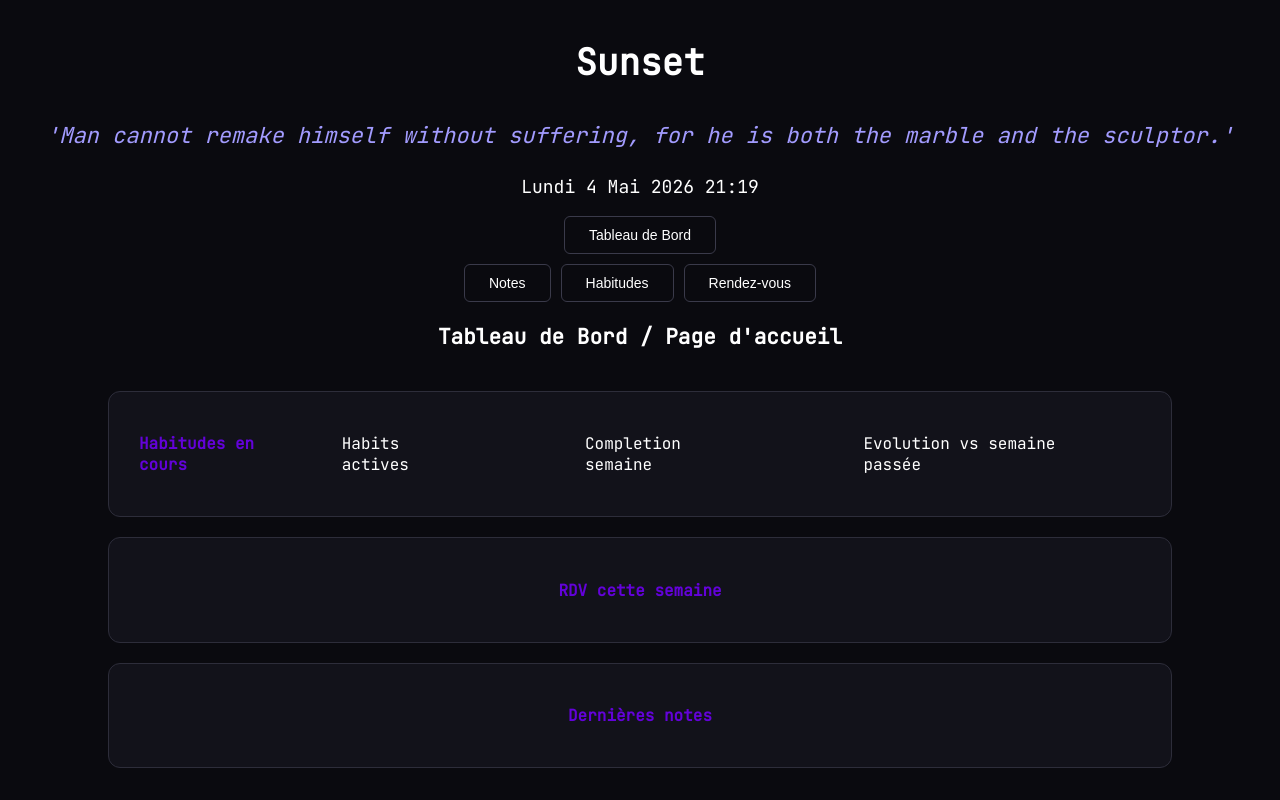
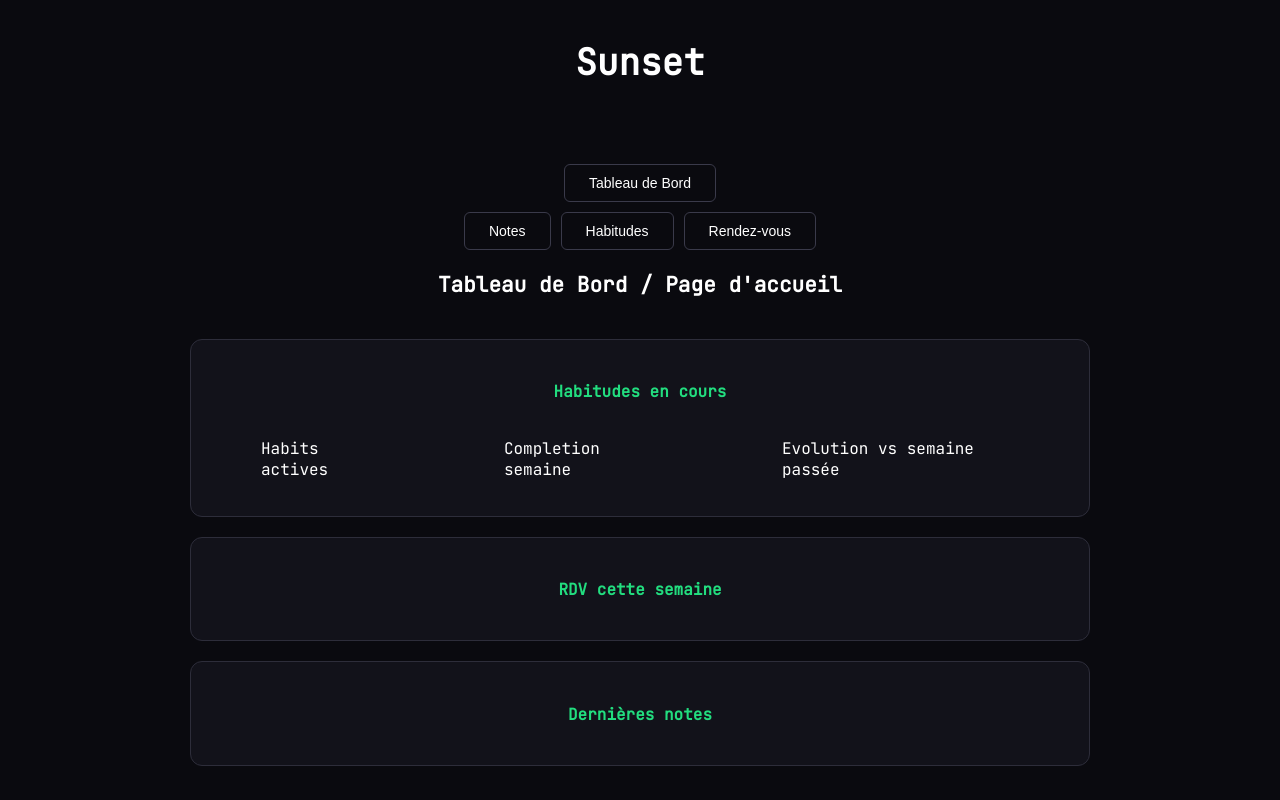
Before and after one commit to Kaalig/Sunset, a Flask app: page / in a window 1280 px wide. Run offline with Flask 3, Linux system fonts and the light colour scheme.

Commit message:
commit zebi

```diff
--- a/static/css/styles.css
+++ b/static/css/styles.css
@@ -81,6 +81,45 @@ main {
     margin: 20px;
     border: 1px solid#2d2d3a;
 
+}
+
+#dashboard .card {
+    max-width: 900px;
+    margin: 20px auto;
+}
+.dashboard-title {
+    display: flex;
+    justify-content: center;
+    align-items: center;
+    margin-bottom: 20px;
+    color:#22dd7f;
+}
+
+#dashboard-rdv-grid {
+    display: grid;
+    grid-template-columns: repeat(7, 1fr);
+    gap: 8px;
+}
+
+.dashboard-rdv-day {
+    text-align: center;
+    color: #ffffff;
+    font-size: 13px;
+    white-space: pre-line;
+    background: #1c1c24;
+    border: 1px solid #2d2d3a;
+    border-radius: 8px;
+    padding: 10px 6px;
+    min-height: 120px;
+}
+
+.dashboard-rdv-item {
+    background: #2a2a35;
+    border-radius: 6px;
+    padding: 6px 8px;
+    margin-top: 6px;
+    font-size: 12px;
+    color: #d8db0c;
 }
 .mid_header{
     color:#ffffff;
@@ -170,6 +209,33 @@ td:nth-child(n+3):nth-child(-n+9) {
 .neutral {
     border: 2px solid #3a3a4a;
     color: #3a3a4a;
+}
+
+/* DASHBOARD */
+#dashboard-notes-list {
+    display: flex;
+    flex-direction: column;
+    gap: 10px;
+}
+
+.dashboard-note-item {
+    background: #1c1c24;
+    border-radius: 8px;
+    padding: 12px 16px;
+    cursor: pointer;
+}
+
+.dashboard-note-item h4 {
+    color: #ffffff;
+    font-size: 15px;
+    margin: 0 0 6px 0;
+}
+
+.dashboard-note-item p {
+    color: #888;
+    font-size: 13px;
+    font-style: italic;
+    margin: 0;
 }
 
 /* Boutons de navigation */
@@ -603,7 +669,6 @@ td:nth-child(n+3):nth-child(-n+9) {
     overflow: hidden;
     cursor: pointer;
     opacity: 0.9;
-    border-left: 3px solid rgba(255,255,255,0.3);
 }
 
 .calendar-modal-title {
--- /dev/null
+++ b/static/js/dashboard.js
@@ -0,0 +1,93 @@
+import { getNotes } from "./api.js";
+import { openNote } from "./notes.js";
+import { getRdvs } from "./api.js";
+import { getWeekDates } from "./habits.js";
+import { openRdv } from "./rdv.js";
+
+export async function displayDashboard() {
+    // await displayHabitStats();
+    await displayFutureRdvs();
+    await displayLastNotes();
+}
+
+async function displayFutureRdvs () {
+    const container = document.querySelector('#dashboard-rdv-grid');
+    container.innerHTML = '';
+    const rdvs = await getRdvs();
+    const weekDates = getWeekDates();
+    const dayColumns = [];
+    const days = ['Lun', 'Mar', 'Mer', 'Jeu', 'Ven', 'Sam', 'Dim'];
+
+    for (let j = 0; j < 7; j++) {
+        const dayColumn = document.createElement('div');
+        dayColumn.className = 'dashboard-rdv-day';
+        const dayLabel = document.createElement('div');
+        dayLabel.textContent = days[j] + '\n' + weekDates[j].split('-')[2];
+        dayColumn.appendChild(dayLabel);
+        container.appendChild(dayColumn);
+        dayColumns.push(dayColumn);
+    }
+    for (const rdv of rdvs) {
+        const rdvDate = rdv.start_date.split(' ')[0];
+        const dayIndex = weekDates.indexOf(rdvDate);
+        if (dayIndex === -1) continue;
+
+        const rdvDiv = document.createElement('div');
+        rdvDiv.className = 'dashboard-rdv-item';
+        rdvDiv.textContent = rdv.title;
+        const startTime = rdv.start_date.split(' ')[1] || '';
+        rdvDiv.innerHTML = '<strong>' + rdv.title + '</strong><br>' + startTime;
+
+        rdvDiv.addEventListener('click', async() => {
+            document.querySelector('#btn-rdv').click();
+            openRdv(rdv.id);
+        });
+
+        dayColumns[dayIndex].appendChild(rdvDiv);
+
+    }
+    // si la colonne n'a que le label (pas de RDV ajouté)
+        for (let j = 0; j < 7; j++) {
+            if (dayColumns[j].children.length === 1) {
+                const empty = document.createElement('div');
+                empty.textContent = '–';
+                empty.style.color = '#3a3a4a';
+                empty.style.marginTop = '10px';
+                dayColumns[j].appendChild(empty);
+        }
+    }
+}
+
+async function displayLastNotes() {
+    const notes = await getNotes();
+    const container = document.querySelector('#dashboard-notes-list');
+    container.innerHTML = '';
+    const three = notes.slice(0, 3);
+
+    if (three.length === 0) {
+        container.textContent = 'Aucune note';
+        return;
+    }
+
+    for (const note of three) {
+        const noteDiv = document.createElement('div');
+        noteDiv.className = 'dashboard-note-item';
+
+        const noteTitle = document.createElement('h4');
+        noteTitle.textContent = note.title;
+
+        const notePreview = document.createElement('p');
+        const temp = document.createElement('div');
+        temp.innerHTML = note.content || '';
+        notePreview.textContent = temp.textContent ? temp.textContent.substring(0, 80) + '...' : '';
+
+        noteDiv.appendChild(noteTitle);
+        noteDiv.appendChild(notePreview);
+
+        noteDiv.addEventListener('click', () => {
+            document.querySelector('#btn-notes').click();
+            openNote(note.id);
+        });
+        container.appendChild(noteDiv);
+    }
+}
--- a/static/js/main.js
+++ b/static/js/main.js
@@ -1,6 +1,7 @@
 import { displayHabits } from "./habits.js";
 import { displayNotes } from './notes.js';
 import { displayRdv } from "./rdv.js";
+import { displayDashboard } from "./dashboard.js";
 
 // Date - Time
 
@@ -53,6 +54,9 @@ function showTab(tabId) {
         else if (tabId === 'rendez-vous') {
             displayRdv();
         }
+        else if (tabId === 'dashboard') {
+            displayDashboard();
+        }
     document.querySelector('#' + tabId).style.display = 'block';
     document.querySelector('#page-title').textContent = titles[tabId];
 }
@@ -76,3 +80,5 @@ const citation = [
 const random = citation[Math.floor(Math.random() * citation.length)];
 const quoteElement = document.querySelector('#citation');
 quoteElement.textContent = random;
+
+showTab('dashboard');
--- a/static/js/notes.js
+++ b/static/js/notes.js
@@ -1,3 +1,6 @@
+
+# qsdqsqds
+
 import { getNote, getNotes, createNote, deleteNote, updateNotes } from "./api.js";
 
 export async function displayNotes() {
@@ -70,7 +73,7 @@ document.querySelector('#btn-create-note').addEventListener('click', async() =>
     await openNote(response.id);
 });
 let currentNoteId = null;
-async function openNote(id) {
+export async function openNote(id) {
     const note = await getNote(id);
     currentNoteId = id;
     document.querySelector('#notes-list').style.display = 'none';
--- a/static/js/rdv.js
+++ b/static/js/rdv.js
@@ -105,7 +105,7 @@ document.querySelector('#btn-create-rdv').addEventListener('click', async() => {
 });
 
 let currentRdvId = null;
-async function openRdv(id){
+export async function openRdv(id){
     const rdv = await getRdv(id);
     currentRdvId = id;
     document.querySelector('#modal-rdv-detail').style.display = 'flex';
--- a/templates/index.html
+++ b/templates/index.html
@@ -37,19 +37,21 @@
 
     <main>
         <section id="dashboard">
-            <div class="card center">
-                <h4>Habitudes en cours</h4>
+            <div class="card">
+                <h4 class="dashboard-title">Habitudes en cours</h4>
                 <div class="little_header">
                     <p>Habits actives</p>
                     <p>Completion semaine</p>
                     <p>Evolution vs semaine passée</p>
                 </div>
             </div>
-            <div class="card center">
-                <h4>RDV cette semaine</h4>
+            <div class="card">
+                <h4 class="dashboard-title">RDV cette semaine</h4>
+                <div id="dashboard-rdv-grid"></div>
             </div>
-            <div class="card center">
-                <h4>Dernières notes</h4>
+            <div class="card" id="dashboard-notes">
+                <h4 class="dashboard-title">Dernières notes</h4>
+                <div id="dashboard-notes-list"></div>
             </div>
         </section>
 
```
